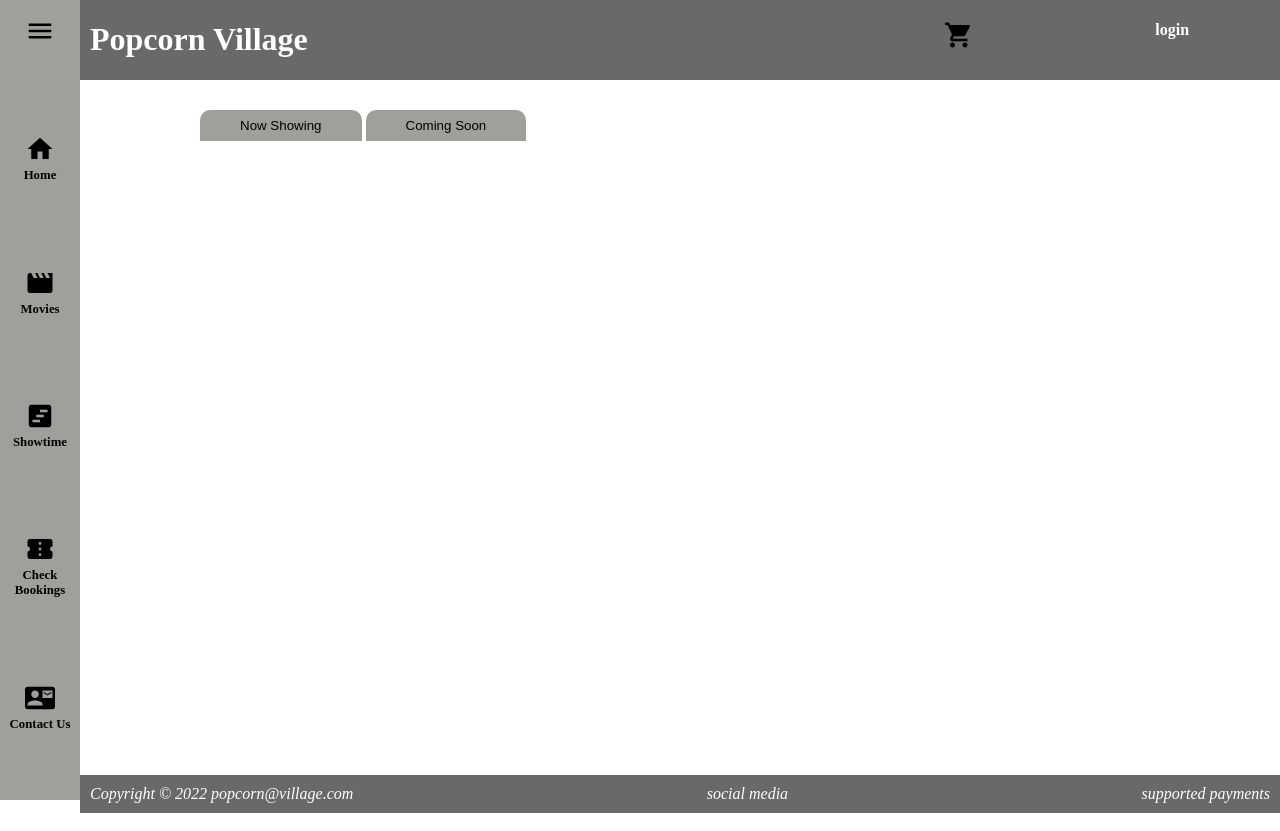
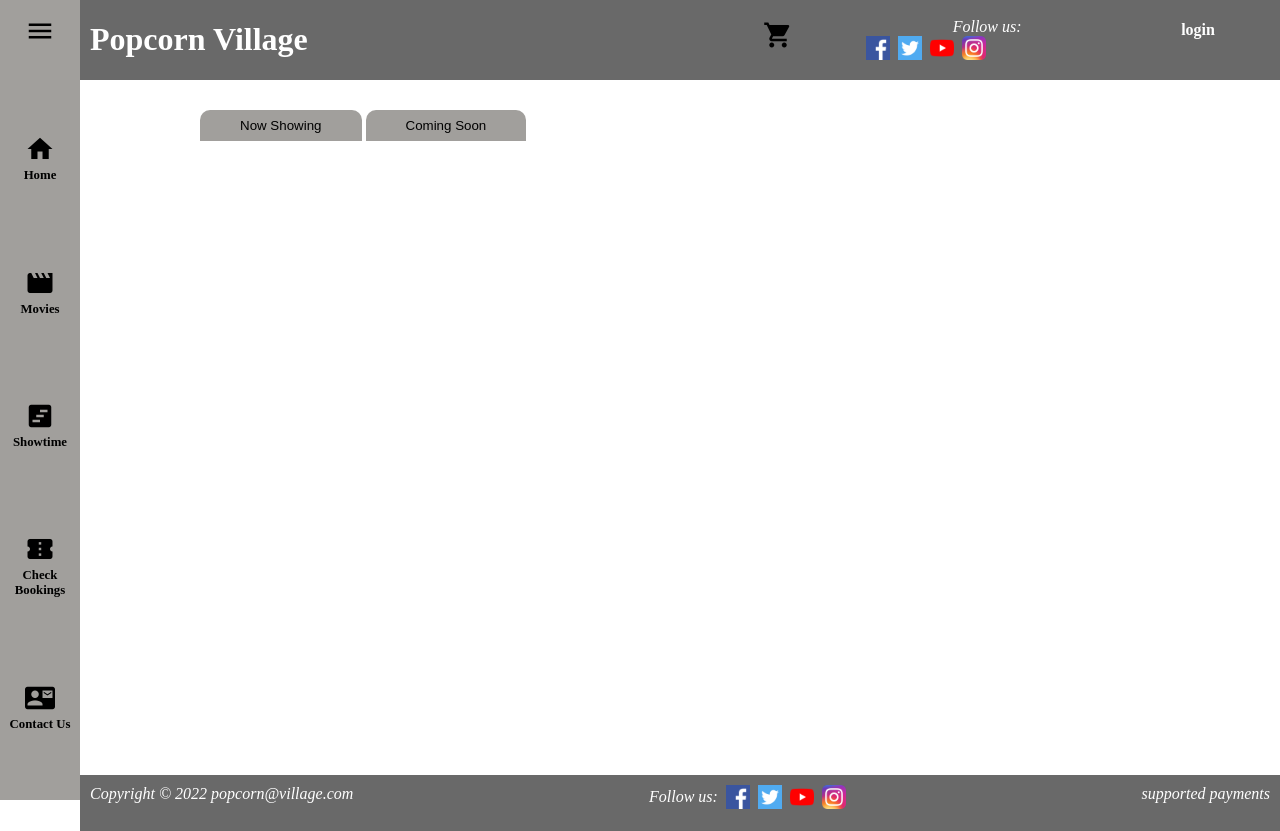
Before and after one commit to JunHong11/IE4717_Proj_Popcorn_village, a PHP site: page /movies.php in a window 1280 px wide. Run offline with PHP 8.4, Linux system fonts and the light colour scheme; data that the repository does not hold is empty.

Commit message:
add social in footer header

```diff
--- a/css/layoutnavheadfoot.css
+++ b/css/layoutnavheadfoot.css
@@ -49,6 +49,14 @@ nav a p {
 	padding: 10px;
 	text-align: center;
 }
+.social-flex {
+	display: flex;
+	align-items: center;
+}
+.social-flex img {
+	width: 1.5em;
+	margin-left: 0.5em;
+}
 
 #headflex {
 	display: flex;
--- a/footer.php
+++ b/footer.php
@@ -5,10 +5,18 @@
             <i>Copyright &copy; 2022 popcorn@village.com</i>
         </div>
         <div class="footercol">
-            <i>social media</i>
+            <div class="social-flex">
+                <i>Follow us: </i>
+                <img style="background-color: #ffffff;" src="social_icons/fb.png">
+                <img src="social_icons/twitter.png">
+                <img src="social_icons/youtube.png">
+                <img src="social_icons/ig.png">
+            </div>
         </div>
         <div class="footercol">
             <i>supported payments</i>
+            <br>
+            <img style="width: 10em;" src="">
         </div>
     </div>
 </footer>
--- a/header.php
+++ b/header.php
@@ -36,6 +36,16 @@
 					<a href="index.html" style="display: inline-block; margin: 20px 0;">
 						<i class="material-icons" style="font-size: 30px; color: #000000;">shopping_cart</i>
 					</a>
+                </div>
+                <div id="headicons">
+                    <br>
+                    <i>Follow us: </i>
+                    <div class="social-flex">
+                        <img style="background-color: #ffffff;" src="social_icons/fb.png">
+                        <img src="social_icons/twitter.png">
+                        <img src="social_icons/youtube.png">
+                        <img src="social_icons/ig.png">
+                    </div>
 				</div>
 				<div id="shortlogin">
 					<h4>login</h4>
```
Also changed, not shown: social_icons/fb.png (added), social_icons/ig.png (added), social_icons/twitter.png (added), social_icons/youtube.png (added).
